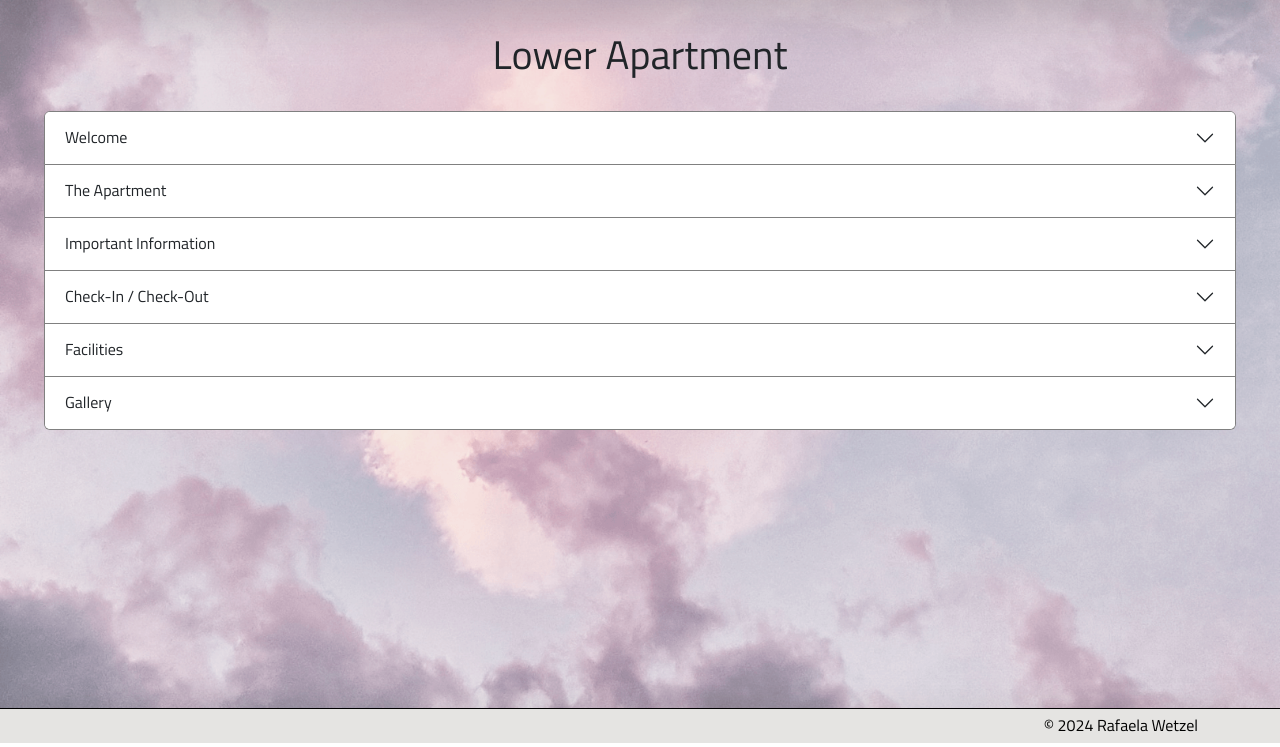
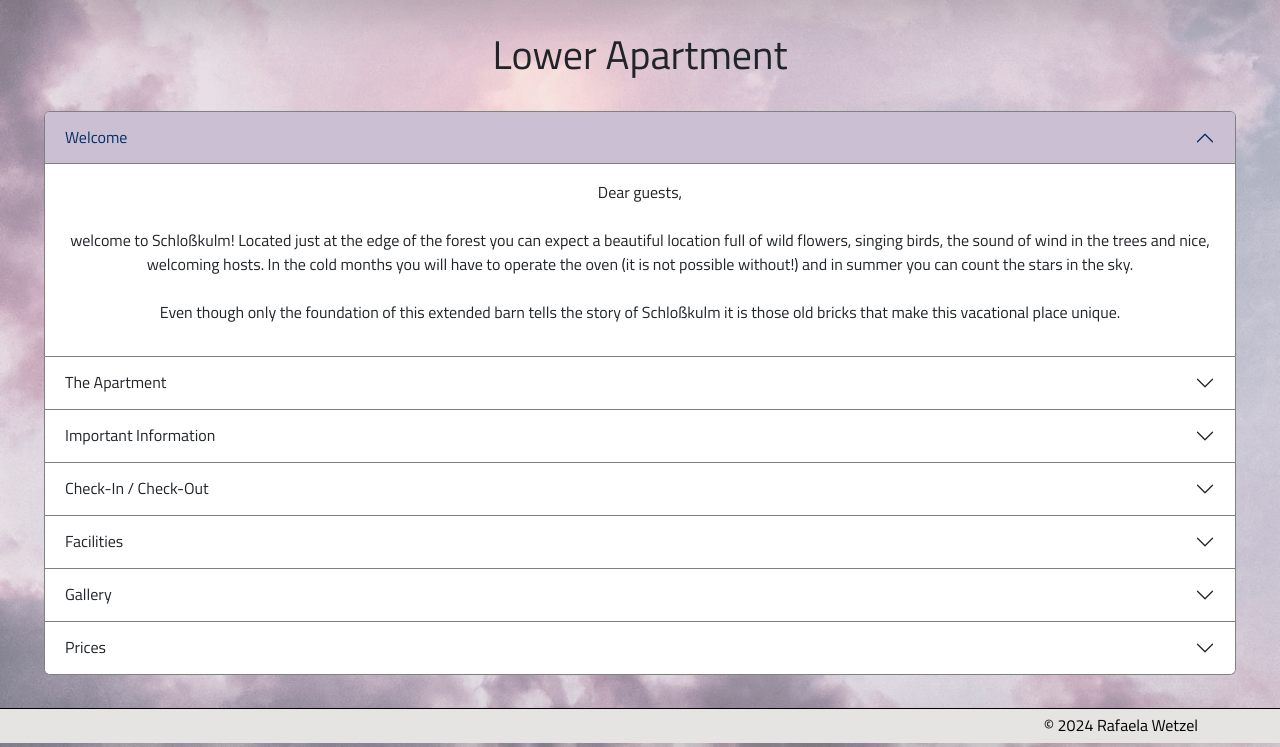
Before and after one commit to Rafaela-Wetzel/schlosskulm-rental-apartments, a Django app: page /haus/ferienwohnung-unten/ in a window 1280 px wide, after a click on "Welcome". Shown: the part 57-804 px from the top of the page. Run offline with Django 4.2, Linux system fonts and the light colour scheme; some libraries are stand-ins or nearby versions.

Commit message:
Integrate prices in lower apartment accordion

```diff
--- a/home/templates/home/ferienwohnung-unten.html
+++ b/home/templates/home/ferienwohnung-unten.html
@@ -12,14 +12,15 @@
                 Welcome
             </button>
         </h2>
-        <div id="collapseOne" class="accordion-collapse collapse show" aria-labelledby="headingOne"
+        <div id="collapseOne" class="accordion-collapse collapse" aria-labelledby="headingOne"
             data-bs-parent="#accordionExample">
             <div class="accordion-body">
                 <p>Dear guests,<br><br>
 
                     welcome to Schloßkulm! Located just at the edge of the forest
                     you can expect a beautiful location full of wild flowers, singing birds, the sound of wind in the
-                    trees and nice, welcoming hosts. In the cold months you will have to operate the oven (it is not possible
+                    trees and nice, welcoming hosts. In the cold months you will have to operate the oven (it is not
+                    possible
                     without!) and in summer you can count the stars in the sky.<br><br>
 
                     Even though only the foundation of this extended barn tells the story of Schloßkulm it is those old
@@ -103,13 +104,13 @@
     </div>
 
     <div class="accordion-item">
-        <h2 class="accordion-header" id="headingSix">
+        <h2 class="accordion-header" id="headingFour">
             <button class="accordion-button collapsed" type="button" data-bs-toggle="collapse"
-                data-bs-target="#collapseSix" aria-expanded="true" aria-controls="collapseSix">
+                data-bs-target="#collapseFour" aria-expanded="true" aria-controls="collapseFour">
                 Check-In / Check-Out
             </button>
         </h2>
-        <div id="collapseSix" class="accordion-collapse collapse" aria-labelledby="headingSix"
+        <div id="collapseFour" class="accordion-collapse collapse" aria-labelledby="headingFour"
             data-bs-parent="#accordionExample">
             <div class="accordion-body">
                 <p>
@@ -121,18 +122,19 @@
     </div>
 
     <div class="accordion-item">
-        <h2 class="accordion-header" id="headingFour">
+        <h2 class="accordion-header" id="headingFive">
             <button class="accordion-button collapsed" type="button" data-bs-toggle="collapse"
-                data-bs-target="#collapseFour" aria-expanded="false" aria-controls="collapseFour">
+                data-bs-target="#collapseFive" aria-expanded="false" aria-controls="collapseFive">
                 Facilities
             </button>
         </h2>
-        <div id="collapseFour" class="accordion-collapse collapse" aria-labelledby="headingFour"
+        <div id="collapseFive" class="accordion-collapse collapse" aria-labelledby="headingFive"
             data-bs-parent="#accordionExample">
             <div class="accordion-body">
                 <ul class="list-group list-group-flush">
                     <li class="list-group-item">Usually a stable internet connection</li>
-                    <li class="list-group-item">Kitchen with ceramic hob, fridge, water kettle, tableware for 4 people (plus guests)</li>
+                    <li class="list-group-item">Kitchen with ceramic hob, fridge, water kettle, tableware for 4 people
+                        (plus guests)</li>
                     <li class="list-group-item">Old cooking and baking stove ("Küchenhexe")</li>
                     <li class="list-group-item">Washing machine and dryer</li>
                     <li class="list-group-item">Shower (with storage water heater)</li>
@@ -142,13 +144,13 @@
     </div>
 
     <div class="accordion-item">
-        <h2 class="accordion-header" id="headingFive">
+        <h2 class="accordion-header" id="headingSix">
             <button class="accordion-button collapsed" type="button" data-bs-toggle="collapse"
-                data-bs-target="#collapseFive" aria-expanded="false" aria-controls="collapseFive">
+                data-bs-target="#collapseSix" aria-expanded="false" aria-controls="collapseSix">
                 Gallery
             </button>
         </h2>
-        <div id="collapseFive" class="accordion-collapse collapse" aria-labelledby="headingFive"
+        <div id="collapseSix" class="accordion-collapse collapse" aria-labelledby="headingSix"
             data-bs-parent="#accordionExample">
             <div class="accordion-body">
                 <div class="container">
@@ -174,7 +176,8 @@
                                     <img src="../../static/images/ferienwohnungen/fewo-unten/gesamtes-zimmer-1.jpg"
                                         alt="Two separate rooms with a double bed each and adjacent open kitchen and oven.">
                                 </a>
-                                <div class="desc" aria-hidden="true">Two separate sleeping opportunities with adjacent open kitchen and oven</div>
+                                <div class="desc" aria-hidden="true">Two separate sleeping opportunities with adjacent
+                                    open kitchen and oven</div>
                             </div>
                         </div>
 
@@ -197,7 +200,8 @@
                                     <img src="../../static/images/ferienwohnungen/fewo-unten/gesamtes-zimmer-2.jpg"
                                         alt="Double bed with adjacent open kitchen and dinner table.">
                                 </a>
-                                <div class="desc" aria-hidden="true">Double bed with adjacent open kitchen and dinner table</div>
+                                <div class="desc" aria-hidden="true">Double bed with adjacent open kitchen and dinner
+                                    table</div>
                             </div>
                         </div>
 
@@ -228,6 +232,52 @@
             </div>
         </div>
     </div>
+
+    <div class="accordion-item">
+        <h2 class="accordion-header" id="headingSeven">
+            <button class="accordion-button collapsed" type="button" data-bs-toggle="collapse"
+                data-bs-target="#collapseSeven" aria-expanded="true" aria-controls="collapseSeven">
+                Prices
+            </button>
+        </h2>
+        <div id="collapseSeven" class="accordion-collapse collapse" aria-labelledby="headingSeven"
+            data-bs-parent="#accordionExample">
+            <div class="accordion-body container">
+                <div class="row d-flex justify-content-center">
+                    <div class="col-sm-4">
+                        <div class="card">
+                            <div class="card-body">
+                                <h5 class="card-title">Lower Apartment</h5>
+                                <p class="card-text">
+                                    1-2 persons: <strong>58€ per night</strong><br>
+                                    3 or more persons: <strong>14€ per night</strong> and person<br>
+                                    Additional 50€ for cleaning<br><br>
+                                    <a href="{% url 'buchung' %}" class="btn btn-purple">Booking</a>
+                                </p>
+                            </div>
+                        </div>
+                    </div>
+
+                    <div class="col-sm-8">
+                        <div class="card">
+                            <div class="card-body">
+                                <h5 class="card-title">Additional Information</h5>
+                                <p class="card-text">
+                                    Rates for <strong>children</strong> 3 years old or older are <strong>14€ per night</strong> (same pricing as for
+                                    adults).<br>
+                                    For New Years Eve we are renting out the house in its entirety only (lower and upper
+                                    apartment)
+                                    for max. 15 persons, max. 5 days, at a fixed rate of 1000€.
+                                </p>
+                            </div>
+                        </div>
+                    </div>
+
+                </div>
+            </div>
+        </div>
+    </div>
+
 </div>
 <br>
 
```
Also changed, not shown: home/templates/home/ferienwohnung-oben.html (+22 -4 lines).
